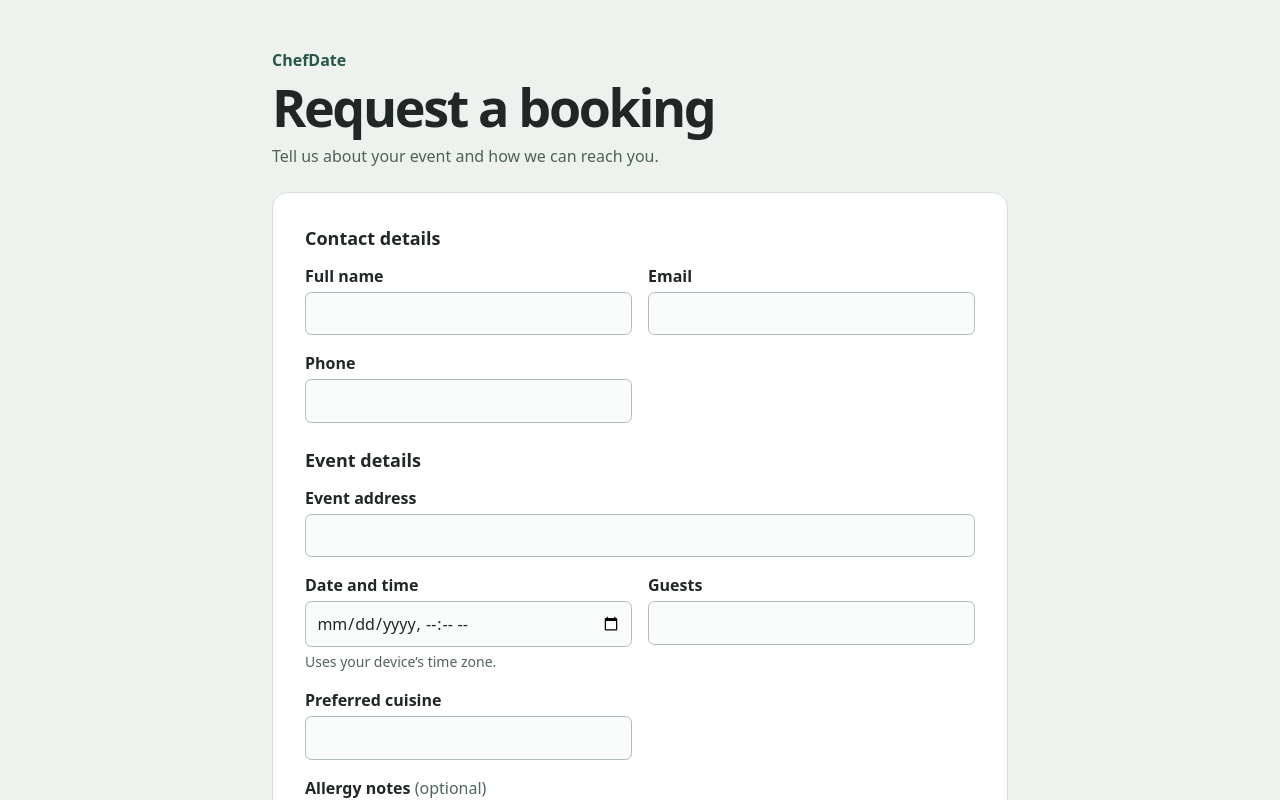
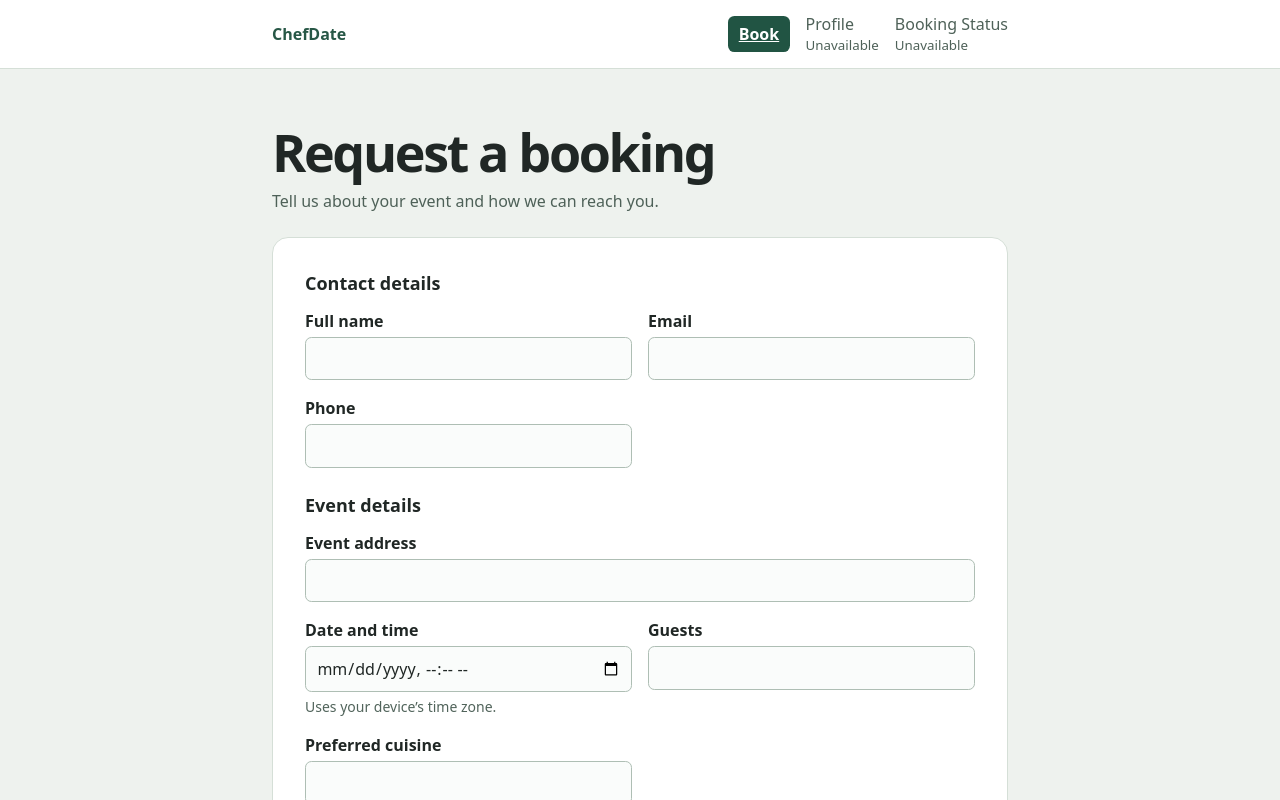
Before and after one commit to SMUAlfredo/ChefDate_deploy_final_project, a React (Vite) app in the folder frontend/: page / in a window 1280 px wide. Shown: the top 800 px of the page. Built offline with nearby package versions, Linux system fonts and the light colour scheme.

Commit message:
Add shared React navigation

```diff
--- /dev/null
+++ b/frontend/src/SiteHeader.jsx
@@ -0,0 +1,18 @@
+import React from 'react';
+
+export function SiteHeader() {
+  return (
+    <header className="site-header">
+      <div className="site-header__content">
+        <p className="brand">ChefDate</p>
+        <nav className="site-nav" aria-label="Main navigation">
+          <ul>
+            <li><a href="#booking" aria-current="location">Book</a></li>
+            <li>Profile <small>Unavailable</small></li>
+            <li>Booking Status <small>Unavailable</small></li>
+          </ul>
+        </nav>
+      </div>
+    </header>
+  );
+}
--- a/frontend/src/bookings/BookingForm.jsx
+++ b/frontend/src/bookings/BookingForm.jsx
@@ -40,9 +40,8 @@ export function BookingForm() {
   }
 
   return (
-    <main className="page">
+    <main id="booking" className="page">
       <header className="page-heading">
-        <p className="brand">ChefDate</p>
         <h1>Request a booking</h1>
         <p>Tell us about your event and how we can reach you.</p>
       </header>
--- a/frontend/src/main.jsx
+++ b/frontend/src/main.jsx
@@ -1,7 +1,13 @@
 import React from 'react';
 import { createRoot } from 'react-dom/client';
+import { SiteHeader } from './SiteHeader.jsx';
 import { BookingForm } from './bookings/BookingForm.jsx';
 import './styles.css';
 
-createRoot(document.getElementById('root')).render(<BookingForm />);
+createRoot(document.getElementById('root')).render(
+  <>
+    <SiteHeader />
+    <BookingForm />
+  </>,
+);
 // VA
--- a/frontend/src/styles.css
+++ b/frontend/src/styles.css
@@ -8,6 +8,49 @@
 
 body { margin: 0; }
 
+.site-header {
+  border-bottom: 1px solid #d5dfd7;
+  background: #fff;
+}
+
+.site-header__content {
+  display: flex;
+  flex-wrap: wrap;
+  align-items: center;
+  justify-content: space-between;
+  gap: .5rem 1.5rem;
+  max-width: 46rem;
+  margin: 0 auto;
+  padding: .75rem 1rem;
+}
+
+.site-nav ul {
+  display: flex;
+  flex-wrap: wrap;
+  align-items: center;
+  gap: .25rem 1rem;
+  margin: 0;
+  padding: 0;
+  list-style: none;
+}
+
+.site-nav li { color: #4e6158; }
+.site-nav small { display: block; }
+
+.site-nav a[aria-current] {
+  display: inline-block;
+  padding: .35rem .65rem;
+  border-radius: .4rem;
+  color: #fff;
+  background: #215443;
+  font-weight: 700;
+}
+
+.site-nav a:focus-visible {
+  outline: 2px solid #27634f;
+  outline-offset: 2px;
+}
+
 .page {
   max-width: 46rem;
   margin: 0 auto;
@@ -17,6 +60,7 @@ body { margin: 0; }
 .page-heading p, .feedback p { margin: 0; }
 
 .brand {
+  margin: 0;
   color: #275746;
   font-weight: 750;
 }
```
Also changed, not shown: 1 other file (tests, documents, lock files or other folders).
